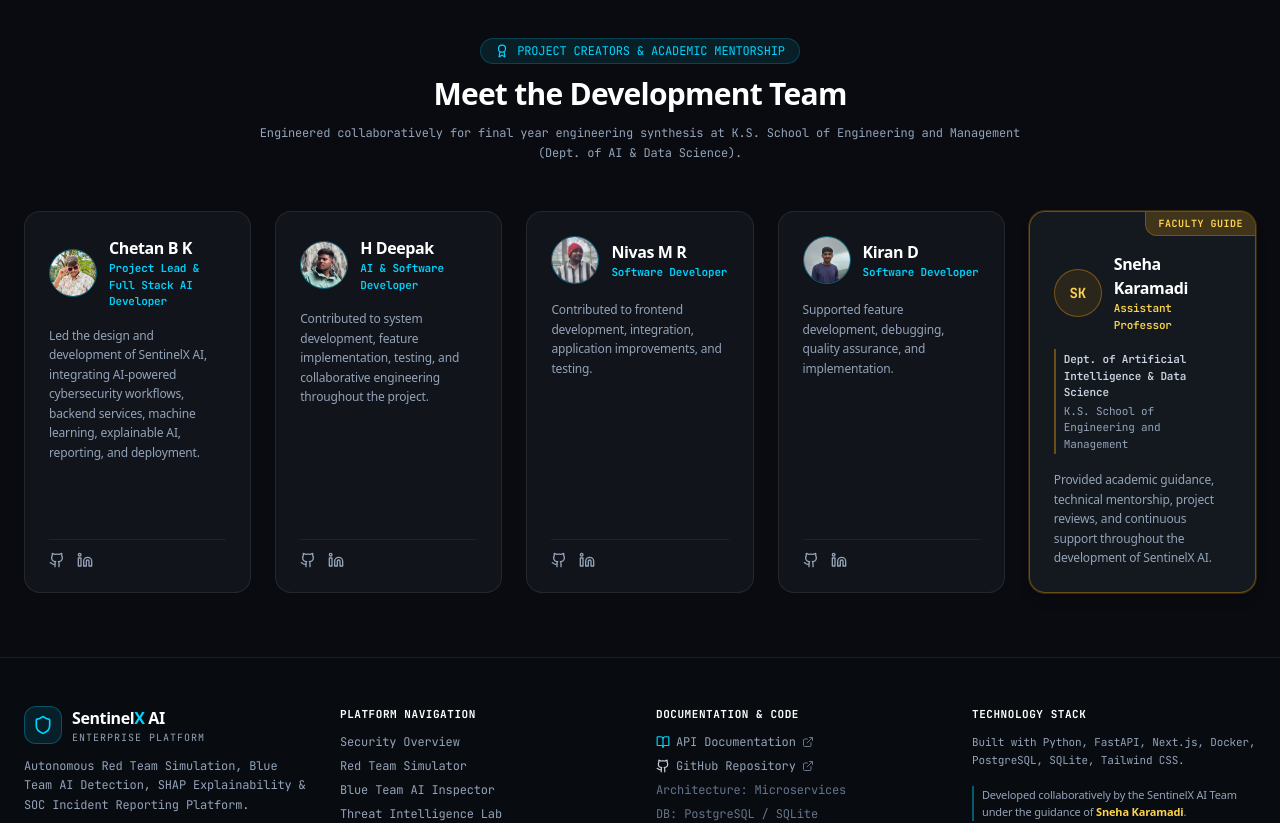
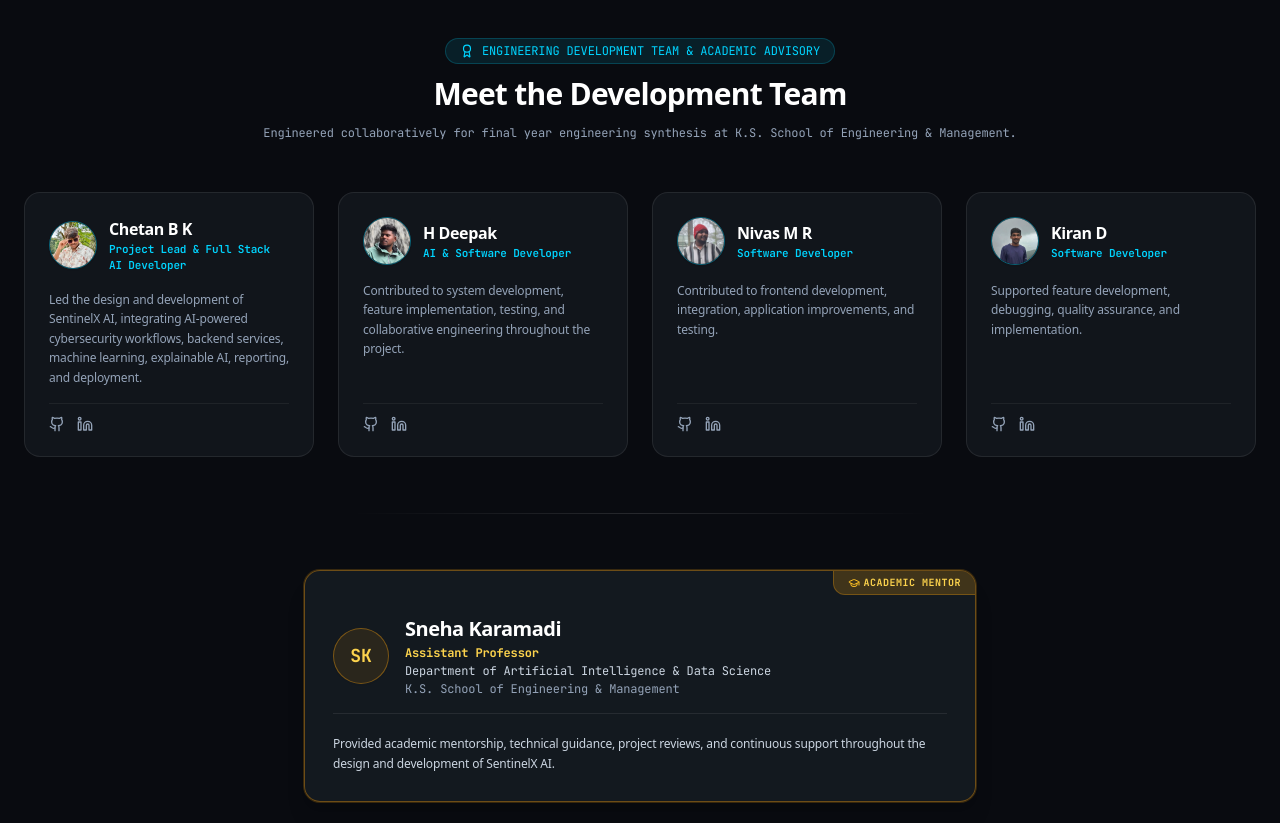
Before and after one commit to Imchetan127/SentinelX-AI, a Next.js app in the folder frontend/: page / in a window 1280 px wide. Shown: the part 1320-2143 px from the top of the page. Built offline with nearby package versions, Linux system fonts and the light colour scheme.

Commit message:
Refine Development Team section hierarchy with 4 centered student cards and 1 wider Academic Mentor card

```diff
--- a/frontend/src/components/layout/Footer.tsx
+++ b/frontend/src/components/layout/Footer.tsx
@@ -1,12 +1,12 @@
 import React from 'react';
-import { Shield, Github, Linkedin, ExternalLink, Code2, Award, BookOpen, Layers } from 'lucide-react';
+import { Shield, Github, Linkedin, ExternalLink, Award, BookOpen, GraduationCap } from 'lucide-react';
 
 interface FooterProps {
   onNavigate?: (tab: string) => void;
 }
 
 export const Footer: React.FC<FooterProps> = ({ onNavigate }) => {
-  const teamMembers = [
+  const studentDevelopers = [
     {
       name: 'Chetan B K',
       role: 'Project Lead & Full Stack AI Developer',
@@ -16,7 +16,6 @@ export const Footer: React.FC<FooterProps> = ({ onNavigate }) => {
       image: '/images/team/chetan_bk.jpg',
       github: 'https://github.com/Imchetan127',
       linkedin: 'https://linkedin.com',
-      isFaculty: false,
     },
     {
       name: 'H Deepak',
@@ -27,7 +26,6 @@ export const Footer: React.FC<FooterProps> = ({ onNavigate }) => {
       image: '/images/team/h_deepak.png',
       github: 'https://github.com',
       linkedin: 'https://linkedin.com',
-      isFaculty: false,
     },
     {
       name: 'Nivas M R',
@@ -38,7 +36,6 @@ export const Footer: React.FC<FooterProps> = ({ onNavigate }) => {
       image: '/images/team/nivas_mr.jpg',
       github: 'https://github.com',
       linkedin: 'https://linkedin.com',
-      isFaculty: false,
     },
     {
       name: 'Kiran D',
@@ -49,19 +46,18 @@ export const Footer: React.FC<FooterProps> = ({ onNavigate }) => {
       image: '/images/team/kiran_d.png',
       github: 'https://github.com',
       linkedin: 'https://linkedin.com',
-      isFaculty: false,
     },
-    {
+  ];
+
+  const academicMentor = {
     name: 'Sneha Karamadi',
     role: 'Assistant Professor',
-      department: 'Dept. of Artificial Intelligence & Data Science',
-      institution: 'K.S. School of Engineering and Management',
+    department: 'Department of Artificial Intelligence & Data Science',
+    institution: 'K.S. School of Engineering & Management',
     description:
-        'Provided academic guidance, technical mentorship, project reviews, and continuous support throughout the development of SentinelX AI.',
+      'Provided academic mentorship, technical guidance, project reviews, and continuous support throughout the design and development of SentinelX AI.',
     initials: 'SK',
-      isFaculty: true,
-    },
-  ];
+  };
 
   return (
     <footer className="mt-20 border-t border-white/[0.08] bg-[#090B10] text-slate-300 font-sans">
@@ -70,34 +66,21 @@ export const Footer: React.FC<FooterProps> = ({ onNavigate }) => {
         <div className="text-center space-y-3 max-w-3xl mx-auto">
           <div className="inline-flex items-center space-x-2 px-3.5 py-1 rounded-full bg-[#00D4FF]/10 border border-[#00D4FF]/20 text-[#00D4FF] text-xs font-mono">
             <Award className="w-3.5 h-3.5 text-[#00D4FF]" />
-            <span>PROJECT CREATORS & ACADEMIC MENTORSHIP</span>
+            <span>ENGINEERING DEVELOPMENT TEAM & ACADEMIC ADVISORY</span>
           </div>
           <h2 className="text-3xl font-extrabold text-white tracking-tight">Meet the Development Team</h2>
           <p className="text-xs text-slate-400 font-mono leading-relaxed">
-            Engineered collaboratively for final year engineering synthesis at K.S. School of Engineering and Management (Dept. of AI & Data Science).
+            Engineered collaboratively for final year engineering synthesis at K.S. School of Engineering & Management.
           </p>
         </div>
 
-        {/* 5 Profile Cards Grid */}
-        <div className="grid grid-cols-1 md:grid-cols-2 lg:grid-cols-3 xl:grid-cols-5 gap-6">
-          {teamMembers.map((member, idx) => (
+        {/* Row 1: Student Developers Grid (4 Centered Cards) */}
+        <div className="grid grid-cols-1 sm:grid-cols-2 lg:grid-cols-4 gap-6">
+          {studentDevelopers.map((member, idx) => (
             <div
               key={idx}
-              className={`p-6 rounded-2xl border flex flex-col justify-between space-y-4 transition-all duration-200 relative overflow-hidden ${
-                member.isFaculty
-                  ? 'bg-[#161B22]/90 border-amber-500/40 shadow-lg ring-1 ring-amber-500/20'
-                  : 'bg-[#161B22]/70 border-white/[0.08] hover:border-white/[0.18]'
-              }`}
+              className="p-6 rounded-2xl bg-[#161B22]/70 border border-white/[0.08] hover:border-white/[0.18] flex flex-col justify-between space-y-4 transition-all duration-200"
             >
-              {/* Faculty Ribbon Banner */}
-              {member.isFaculty && (
-                <div className="absolute top-0 right-0">
-                  <span className="px-3 py-1 bg-amber-500/20 text-amber-300 border-b border-l border-amber-500/30 text-[10px] font-mono font-bold tracking-wider uppercase rounded-bl-xl block">
-                    FACULTY GUIDE
-                  </span>
-                </div>
-              )}
-
               <div className="space-y-4">
                 {/* Avatar / Profile Photo */}
                 <div className="flex items-center space-x-3">
@@ -108,42 +91,23 @@ export const Footer: React.FC<FooterProps> = ({ onNavigate }) => {
                       className="w-12 h-12 rounded-full object-cover border border-[#00D4FF]/40 shadow-sm flex-shrink-0"
                     />
                   ) : (
-                    <div
-                      className={`w-12 h-12 rounded-full flex items-center justify-center font-mono font-bold text-sm border flex-shrink-0 ${
-                        member.isFaculty
-                          ? 'bg-amber-500/10 text-amber-300 border-amber-500/40'
-                          : 'bg-[#00D4FF]/10 text-[#00D4FF] border-[#00D4FF]/30'
-                      }`}
-                    >
+                    <div className="w-12 h-12 rounded-full bg-[#00D4FF]/10 text-[#00D4FF] border border-[#00D4FF]/30 flex items-center justify-center font-mono font-bold text-sm flex-shrink-0">
                       {member.initials}
                     </div>
                   )}
                   <div>
                     <h3 className="text-base font-bold text-white tracking-tight">{member.name}</h3>
-                    <p
-                      className={`text-[11px] font-mono font-semibold ${
-                        member.isFaculty ? 'text-amber-300' : 'text-[#00D4FF]'
-                      }`}
-                    >
+                    <p className="text-[11px] font-mono font-semibold text-[#00D4FF]">
                       {member.role}
                     </p>
                   </div>
                 </div>
-
-                {/* Additional Institution Details for Faculty */}
-                {member.isFaculty && (
-                  <div className="text-[11px] font-mono text-slate-400 space-y-0.5 border-l-2 border-amber-500/40 pl-2 py-0.5">
-                    <p className="text-slate-300 font-semibold">{member.department}</p>
-                    <p className="text-slate-400">{member.institution}</p>
-                  </div>
-                )}
 
                 {/* Professional Description */}
                 <p className="text-xs text-slate-400 leading-relaxed font-sans">{member.description}</p>
               </div>
 
               {/* Student Links */}
-              {!member.isFaculty && (member.github || member.linkedin) && (
               <div className="pt-3 border-t border-white/[0.06] flex items-center space-x-3 text-slate-400">
                 {member.github && (
                   <a
@@ -168,9 +132,42 @@ export const Footer: React.FC<FooterProps> = ({ onNavigate }) => {
                   </a>
                 )}
               </div>
-              )}
             </div>
           ))}
+        </div>
+
+        {/* Subtle Divider between Development Team & Academic Mentor */}
+        <div className="flex items-center justify-center py-2">
+          <div className="h-[1px] bg-gradient-to-r from-transparent via-white/[0.12] to-transparent w-full max-w-xl" />
+        </div>
+
+        {/* Row 2: Centered Prestigious Academic Mentor Section */}
+        <div className="flex justify-center">
+          <div className="w-full max-w-2xl p-7 rounded-2xl bg-[#161B22]/90 border border-amber-500/40 shadow-xl ring-1 ring-amber-500/20 relative overflow-hidden space-y-4">
+            {/* Academic Mentor Badge Banner */}
+            <div className="absolute top-0 right-0">
+              <span className="px-3.5 py-1 bg-amber-500/20 text-amber-300 border-b border-l border-amber-500/30 text-[10px] font-mono font-bold tracking-wider uppercase rounded-bl-xl flex items-center space-x-1">
+                <GraduationCap className="w-3 h-3 text-amber-400" />
+                <span>ACADEMIC MENTOR</span>
+              </span>
+            </div>
+
+            <div className="flex flex-col sm:flex-row sm:items-center space-y-3 sm:space-y-0 sm:space-x-4 border-b border-white/[0.08] pb-4">
+              <div className="w-14 h-14 rounded-full bg-amber-500/10 text-amber-300 border border-amber-500/40 flex items-center justify-center font-mono font-bold text-lg flex-shrink-0 shadow-sm">
+                {academicMentor.initials}
+              </div>
+              <div className="space-y-0.5">
+                <h3 className="text-xl font-bold text-white tracking-tight">{academicMentor.name}</h3>
+                <p className="text-xs font-mono font-bold text-amber-300">{academicMentor.role}</p>
+                <p className="text-xs font-mono text-slate-300">{academicMentor.department}</p>
+                <p className="text-xs font-mono text-slate-400">{academicMentor.institution}</p>
+              </div>
+            </div>
+
+            <p className="text-xs text-slate-300 leading-relaxed font-sans pt-1">
+              {academicMentor.description}
+            </p>
+          </div>
         </div>
       </div>
 
@@ -296,7 +293,7 @@ export const Footer: React.FC<FooterProps> = ({ onNavigate }) => {
           <div className="pt-6 border-t border-white/[0.06] flex flex-col md:flex-row items-center justify-between font-mono text-xs text-slate-500 gap-4">
             <p>Copyright © 2026 SentinelX AI. All rights reserved.</p>
             <p className="text-[11px]">
-              Dept. of Artificial Intelligence & Data Science • K.S. School of Engineering and Management
+              Department of Artificial Intelligence & Data Science • K.S. School of Engineering & Management
             </p>
           </div>
         </div>
```
Lines whose indentation alone changed are shown as unchanged.
